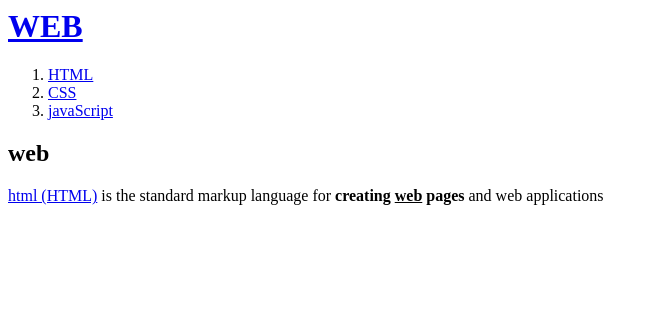
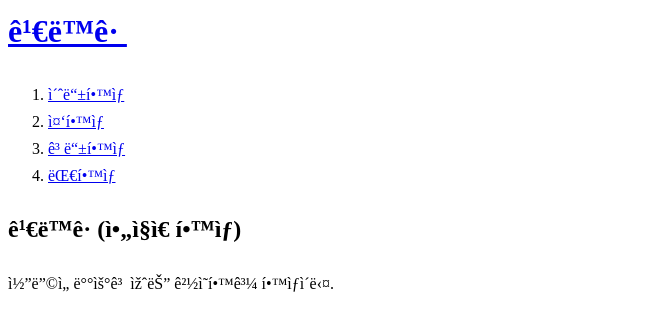
Before and after one commit to Donggyun4990/project1, a plain HTML site: page index.html in a window 1280 px wide. Shown: the whole page, without its empty margins (0-658 px from the left). Drawn offline with Linux system fonts and the light colour scheme.

Commit message:
Update index.html

```diff
--- a/index.html
+++ b/index.html
@@ -1,20 +1,25 @@
 <!doctype>
 <html>
 <head>
-<title> WEB1- welcome </title>
+<title> 김동균 </title>
 <meta charset="uft-8">
+<link rel="stylesheet" href="style.css">
 </head>
 <body>
-  <h1><a href="index.html">WEB</a></h1>
+  <h1><a href="index.html">김동균</a></h1>
+  <div id="grid">
 <ol>
-  <li><a href="1.html"> HTML</a></li>
-  <li><a href="2.html"> CSS</a></li>
-  <li><a href="3.html"> javaScript</a></li>
+  <li><a href="1.html"> 초등학생</a></li>
+  <li><a href="2.html"> 중학생</a></li>
+  <li><a href="3.html"> 고등학생</a></li>
+  <li><a href="4.html"> 대학생</a></li>
 </ol>
 
-<h2>web</h2>
-  <p><a href="https://www.w3schools.com/" target="_blank" title="html5 specification">
-  html (HTML)</a> is the standard markup language for <strong> creating <u>web</u> pages </strong> and web applications
+  <div id="article">
+<h2>김동균(아직은 학생)</h2>
+코딩을 배우고 있는 경영학과 학생이다.
   <p>
+  </div>
+  </div>
   </body>
   </html>
```
